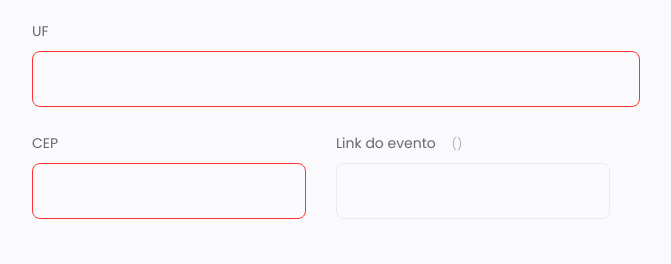
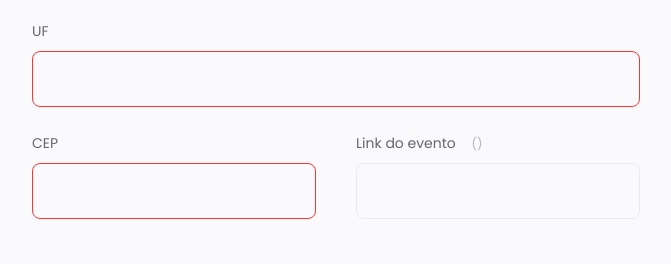
Before and after one commit to Candrow/Terceiro-Projeto, a plain HTML site: page index.html in a window 1280 px wide. Shown: the part 1400-1664 px from the top of the page, without its empty margins (304-975 px from the left). Drawn offline with Linux system fonts and the light colour scheme.

Commit message:
2603242206

```diff
--- a/style.css
+++ b/style.css
@@ -89,13 +89,13 @@
   }
 
   .input-wrapper .teste {
-    width: 90%;
+    width: 100%;
 
 
   }
   .row{
     display: flex;
-
+    gap: 40px;
   }
 
   .input-wrapper label,
```
